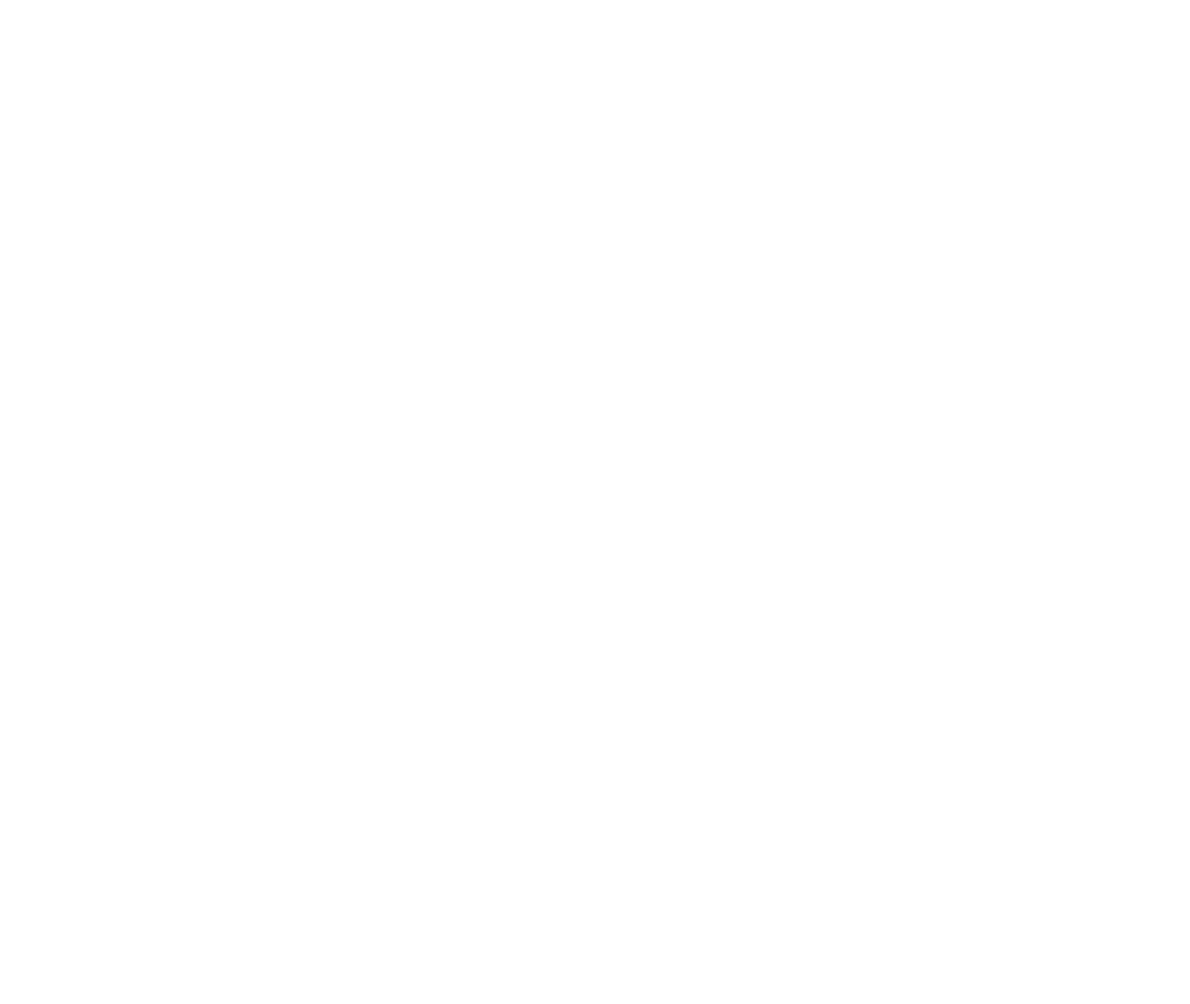
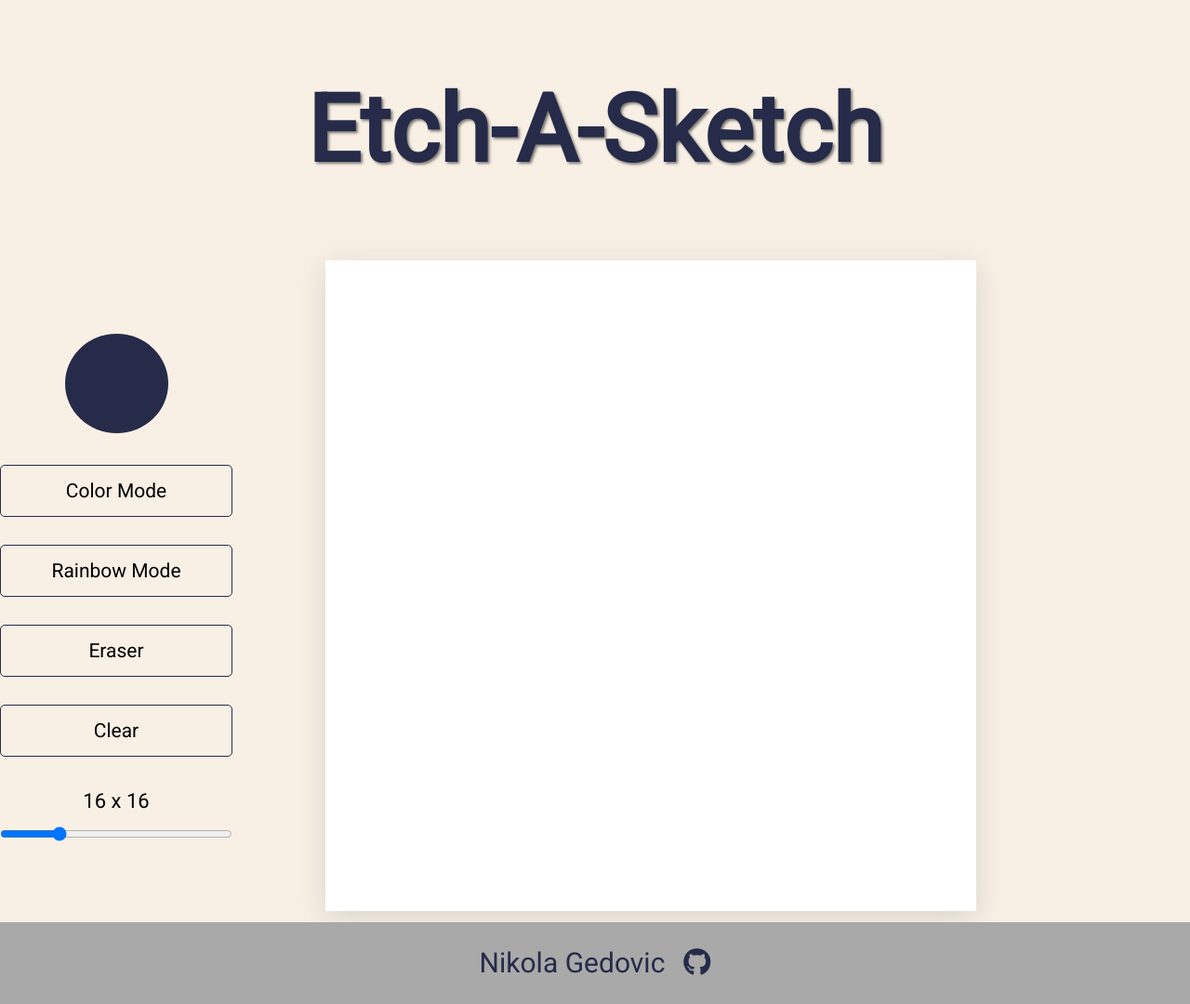
Before and after one commit to NikolaGedovic/Etch-A-Sketch, a plain HTML site: page index.html in a window 1280 px wide. Shown: the whole page at 93% size. Before the commit the page ends 800 px from the top, so only its background shows below. Drawn offline with Linux system fonts and the light colour scheme.

Commit message:
adding styling

```diff
--- a/index.html
+++ b/index.html
@@ -4,6 +4,57 @@
     <meta charset="UTF-8" />
     <meta name="viewport" content="width=device-width, initial-scale=1.0" />
     <title>Etch-A-Sketch</title>
+
+    <!-- Fonts -->
+    <link rel="preconnect" href="https://fonts.googleapis.com" />
+    <link rel="preconnect" href="https://fonts.gstatic.com" crossorigin />
+    <link
+      href="https://fonts.googleapis.com/css2?family=Roboto&display=swap"
+      rel="stylesheet"
+    />
+
+    <!-- Font Awesome -->
+    <link
+      rel="stylesheet"
+      href="https://cdnjs.cloudflare.com/ajax/libs/font-awesome/6.4.2/css/all.min.css"
+      integrity="sha512-z3gLpd7yknf1YoNbCzqRKc4qyor8gaKU1qmn+CShxbuBusANI9QpRohGBreCFkKxLhei6S9CQXFEbbKuqLg0DA=="
+      crossorigin="anonymous"
+      referrerpolicy="no-referrer"
+    />
+
+    <!-- CSS -->
+    <link rel="stylesheet" href="style.css" />
   </head>
-  <body></body>
+  <body>
+    <header>
+      <h1>Etch-A-Sketch</h1>
+    </header>
+
+    <main class="main">
+      <div class="settings">
+        <input
+          type="color"
+          id="colorPicker"
+          class="color-picker"
+          value="#252B48"
+        />
+        <button id="color-btn" class="">Color Mode</button>
+        <button id="rainbow-btn" class="">Rainbow Mode</button>
+        <button id="eraser-btn" class="">Eraser</button>
+        <button id="clear-btn" class="">Clear</button>
+        <div id="size-value" class="size-value">16 x 16</div>
+        <input class="range-input" type="range" value="16" min="1" max="64" />
+      </div>
+      <div id="container"></div>
+    </main>
+
+    <footer>
+      <p>Nikola Gedovic</p>
+      <a href="https://github.com/NikolaGedovic"
+        ><i class="github-icon fa-brands fa-github"></i
+      ></a>
+    </footer>
+
+    <script src="script.js"></script>
+  </body>
 </html>
--- a/style.css
+++ b/style.css
@@ -0,0 +1,135 @@
+html {
+  position: relative;
+  min-height: 100%;
+}
+
+body {
+  margin: 0;
+  margin-bottom: 100px;
+  padding: 0;
+  background-color: #F8F0E5;
+  font-family: 'Roboto', sans-serif;
+  line-height: 1.6;
+}
+
+*,
+*::before,
+*::after {
+  box-sizing: border-box;
+  padding: 0;
+  margin: 0;
+}
+
+button,
+input {
+  width: 100%;
+  border: none;
+  color: inherit;
+  font-family: inherit;
+  cursor: pointer;
+  outline: none;
+}
+
+button {
+  padding: 15px 25px;
+  font-size: 21px;
+  border: 1px solid #252B48;
+  border-radius: 5px;
+  background-color: #F8F0E5;
+}
+
+/* Header Section */
+
+header {
+  padding: 80px 0;
+}
+
+h1 {
+  font-size: 100px;
+  line-height: 1.2;
+  text-shadow: 2px 2px 3px rgba(0, 0, 0, 0.51);
+  color: #252B48;
+  text-align: center;
+}
+
+/* Main */
+
+.main {
+  display: flex;
+  justify-content: flex-start;
+  align-items: center;
+  gap: 100px;
+  max-width: 1400px;
+  margin: 0 auto;
+}
+
+/* Settings Section */
+
+.settings {
+  display: flex;
+  flex-direction: column;
+  align-items: center;
+  justify-content: center;
+  gap: 30px;
+  width: 250px;
+  height: 700px;
+}
+
+.color-picker {
+  -webkit-appearance: none;
+  -moz-appearance: none;
+  appearance: none;
+  background-color: #F8F0E5;
+  width: 115px;
+  height: 115px;
+  border: none;
+}
+
+.color-picker::-webkit-color-swatch {
+  border-radius: 50%;
+  border: none;
+}
+
+.color-picker::-moz-color-swatch {
+  border-radius: 50%;
+  border: none;
+}
+
+.size-value {
+  margin-bottom: -20px;
+  font-size: 22px;
+}
+
+/* Container */
+
+#container {
+  background-color: white;
+  box-shadow: rgba(100, 100, 111, 0.2) 0px 7px 29px 0px;
+  display: grid;
+  width: 700px;
+  height: 700px;
+}
+
+/* Footer Section */
+
+p {
+  color: #252B48;
+}
+
+.github-icon {
+  color: #252B48;
+}
+
+footer {
+  position: absolute;
+  bottom: 0;
+  left: 0;
+  display: flex;
+  justify-content: center;
+  align-items: center;
+  gap: 20px;
+  width: 100%;
+  padding: 20px;
+  font-size: 30px;
+  background-color: #A9A9A9;
+}
```
